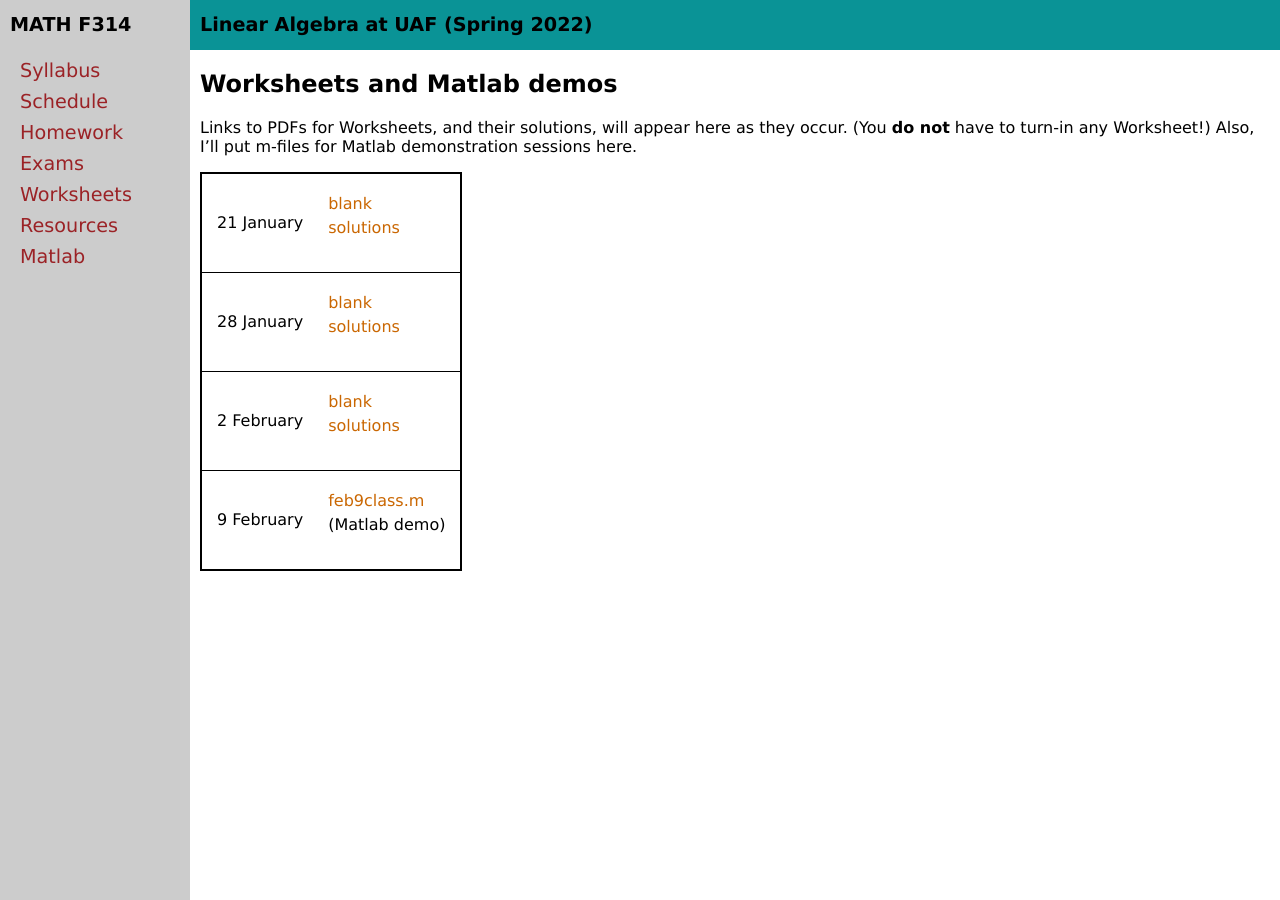
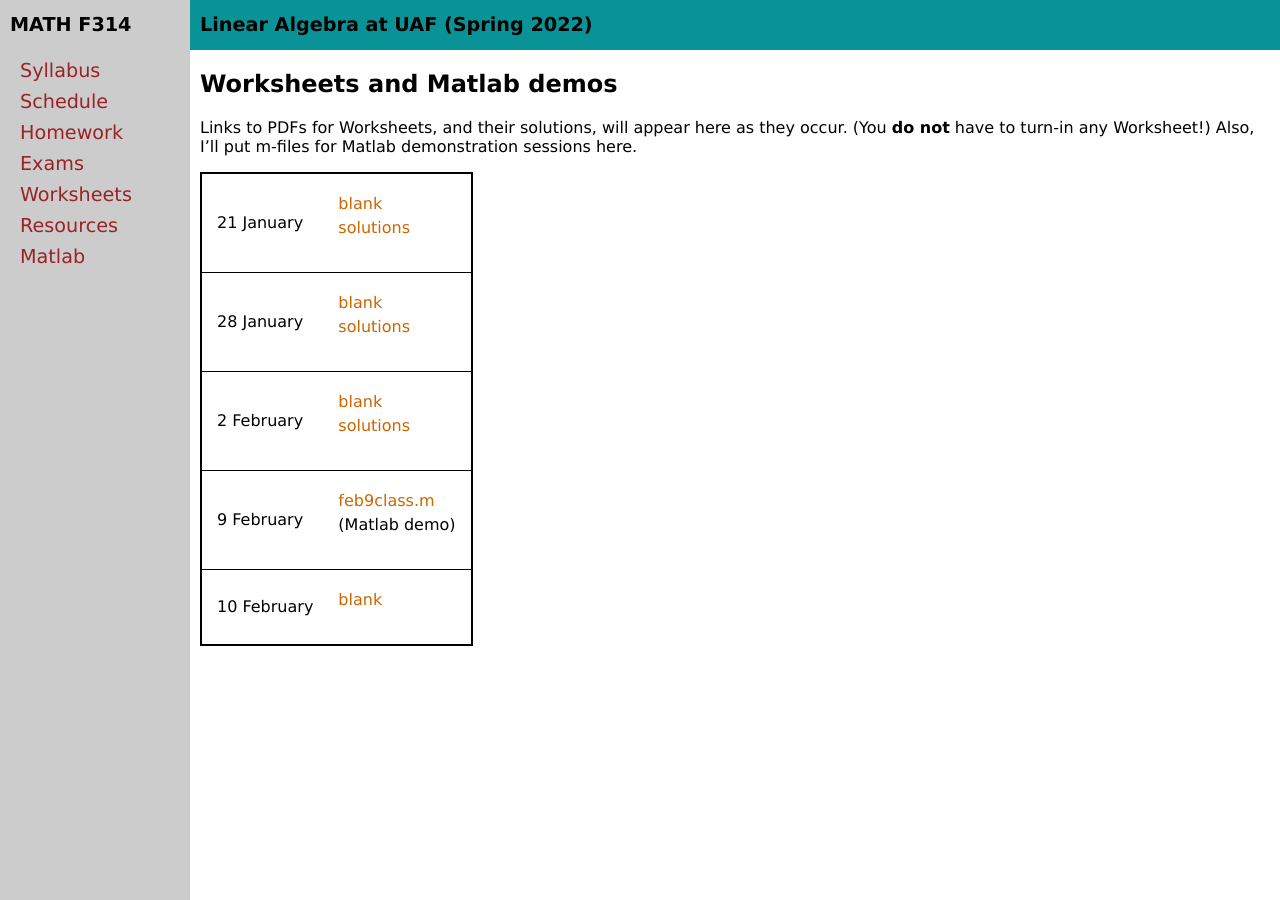
Before and after one commit to bueler/math314, a Jekyll site: the page built from worksheets.md, in a window 1280 px wide. Built offline with Jekyll 4.4.1, drawn with Linux system fonts in a browser that asks for light colours.

Commit message:
Tomorrow worksheet.

```diff
--- a/_data/worksheets.yml
+++ b/_data/worksheets.yml
@@ -13,3 +13,6 @@ worksheets:
 - name: 9 February
   file: feb9class.m
   description: Matlab demo
+- name: 10 February
+  blank: 10feb.pdf
+  #solutions: 10feb-solns.pdf
```
Also changed, not shown: 2 other files.
